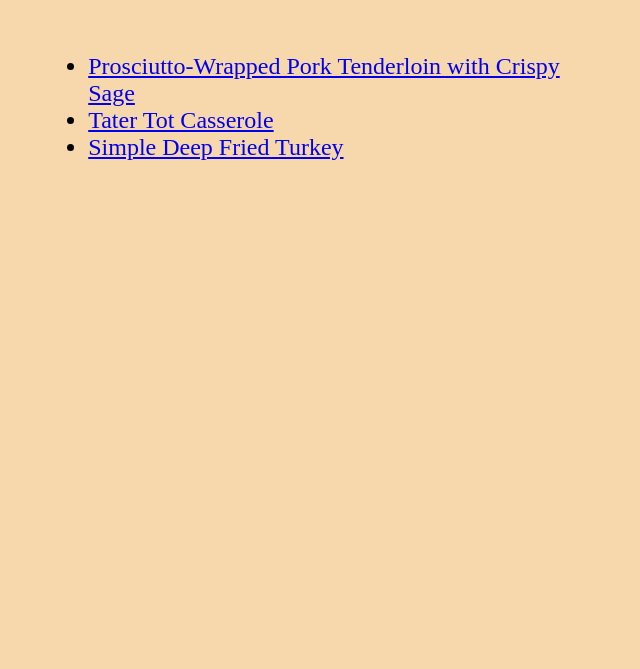
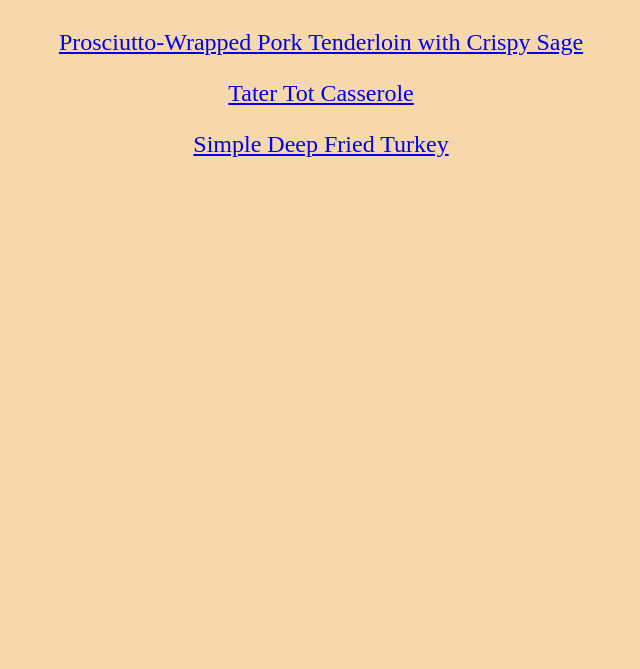
Before and after one commit to Juniordee3/odin-recipes, a plain HTML site: page index.html in a window 1280 px wide. Shown: the part 131-800 px from the top of the page, without its empty margins (319-959 px from the left). Drawn offline with Linux system fonts and the light colour scheme.

Commit message:
Remove bullets from index.html

```diff
--- a/index.html
+++ b/index.html
@@ -10,19 +10,9 @@
 
     <body>
         <h1>Odin Recipes</h1>
-        <ul>
-            <li>
-                <a href="recipes/pork-tenderloin.html">Prosciutto-Wrapped Pork Tenderloin with Crispy Sage</a>
-            </li>
-
-            <li>
-                <a href="recipes/tater-tot-casserole.html">Tater Tot Casserole</a>
-            </li>
-
-            <li>
-                <a href="recipes/deep-fried-turkey.html">Simple Deep Fried Turkey</a>
-            </li>
-        </ul>
+            <p><a href="recipes/pork-tenderloin.html">Prosciutto-Wrapped Pork Tenderloin with Crispy Sage</a></p>
+            <p><a href="recipes/tater-tot-casserole.html">Tater Tot Casserole</a></p>
+            <p><a href="recipes/deep-fried-turkey.html">Simple Deep Fried Turkey</a></p>
     </body>
 
 </html>
```
